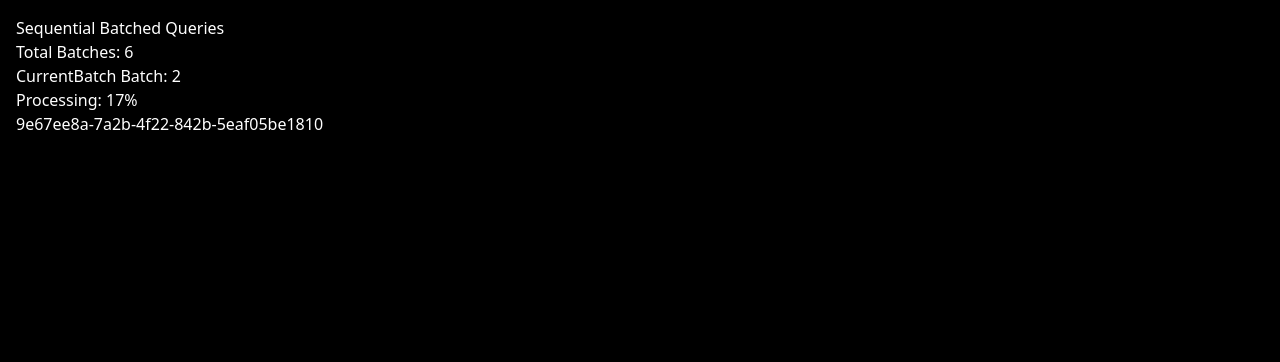
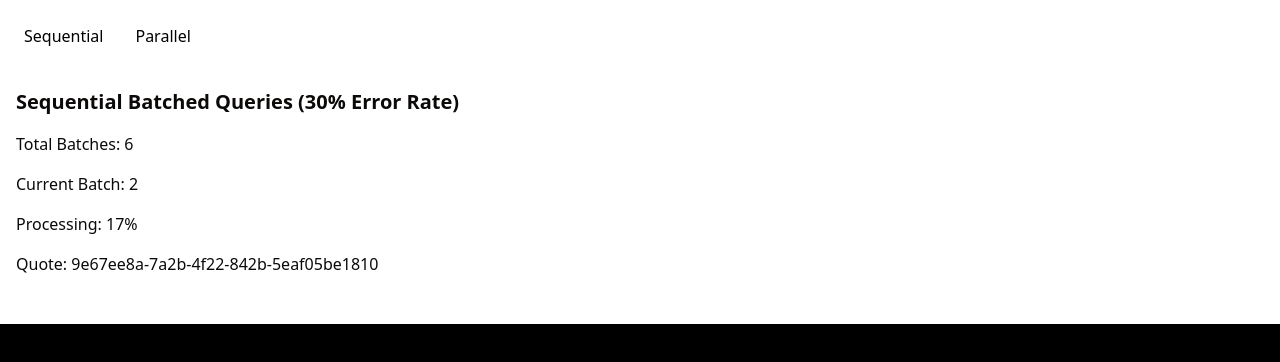
Before and after one commit to Nhollas/query-batching-spike, a Next.js app: page /sequential in a window 1280 px wide. Shown: the top 362 px of the page. Built offline with nearby package versions, Linux system fonts and the light colour scheme.

Commit message:
Add ability to navigate to either spikes. And add error handling cases for queries.

```diff
--- a/app/(routes)/api/quote/route.ts
+++ b/app/(routes)/api/quote/route.ts
@@ -1,6 +1,11 @@
 export async function POST() {
-  const delay = Math.floor(Math.random() * 5000) + 1000
+  const delay = Math.floor(Math.random() * 5000)
   await new Promise((resolve) => setTimeout(resolve, delay))
+
+  // Simulate 30% error rate
+  if (Math.random() < 0.3) {
+    return Response.json({ id: crypto.randomUUID() }, { status: 400 })
+  }
 
   return Response.json({ id: crypto.randomUUID() })
 }
--- a/app/(routes)/layout.tsx
+++ b/app/(routes)/layout.tsx
@@ -1,13 +1,26 @@
 import QueryClientProvider from "@/providers/query-client-provider"
 import "./globals.css"
 import { PropsWithChildren } from "react"
+import Link from "next/link"
 
 export default function RootLayout({ children }: PropsWithChildren) {
   return (
     <QueryClientProvider>
       <html lang="en" className="bg-black">
         <body>
-          <main>{children}</main>
+          <header>
+            <nav>
+              <ul className="flex gap-4 p-4 *:bg-white *:p-2 *:rounded-md *:text-black">
+                <li>
+                  <Link href="/sequential">Sequential</Link>
+                </li>
+                <li>
+                  <Link href="/parallel">Parallel</Link>
+                </li>
+              </ul>
+            </nav>
+          </header>
+          <main className="p-4">{children}</main>
         </body>
       </html>
     </QueryClientProvider>
--- /dev/null
+++ b/app/(routes)/page.tsx
@@ -0,0 +1,3 @@
+export default function Home() {
+  return null
+}
--- a/app/(routes)/parallel/page.tsx
+++ b/app/(routes)/parallel/page.tsx
@@ -5,11 +5,12 @@ import { quoteQueryOptions } from "@/quote-query-options"
 import products from "@/large_products_payload.json"
 import { useParallelBatchedQueries } from "@/hooks/use-parallel-batched-queries"
 import { batchItemsByByteLimit } from "@/lib/batch-items-by-byte-limit"
+import { QuoteDisplay } from "@/components/quote-display"
 
 export default function Home() {
-  const batches = useMemo(() => batchItemsByByteLimit(products, 50_000), [])
+  const batches = useMemo(() => batchItemsByByteLimit(products, 25_000), [])
 
-  const { data: quotes } = useParallelBatchedQueries({
+  const results = useParallelBatchedQueries({
     batches,
     getQueryOptions: ({ items, batchId }) =>
       quoteQueryOptions({
@@ -19,11 +20,15 @@ export default function Home() {
   })
 
   return (
-    <div className="min-h-screen bg-black text-white">
-      <h1>Parallel Batched Queries</h1>
-      {quotes.map((quote) => (
-        <div key={quote.id}>{quote.id}</div>
-      ))}
+    <div className="space-y-4">
+      <h1 className="text-xl font-semibold">
+        Parallel Batched Queries (30% Error Rate)
+      </h1>
+      <div className="flex flex-col gap-2">
+        {results.map((result, index) => (
+          <QuoteDisplay key={index} result={result} />
+        ))}
+      </div>
     </div>
   )
 }
--- a/app/(routes)/sequential/page.tsx
+++ b/app/(routes)/sequential/page.tsx
@@ -5,16 +5,13 @@ import { quoteQueryOptions } from "@/quote-query-options"
 import products from "@/large_products_payload.json"
 import { useSequentialBatchedQueries } from "@/hooks/use-sequential-batched-queries"
 import { batchProductsByCategory } from "@/lib/batch-products-by-category"
+import { QuoteDisplay } from "@/components/quote-display"
 
 export default function Home() {
   const batches = useMemo(() => batchProductsByCategory(products), [])
 
-  const {
-    data: quotes,
-    progress,
-    totalBatches,
-    currentBatch,
-  } = useSequentialBatchedQueries({
+  const { results, progress, totalBatches, currentBatch } =
+    useSequentialBatchedQueries({
       batches,
       getQueryOptions: ({ items, batchId }) =>
         quoteQueryOptions({
@@ -24,14 +21,16 @@ export default function Home() {
     })
 
   return (
-    <div className="min-h-screen bg-black text-white p-4">
-      <h1>Sequential Batched Queries</h1>
+    <div className="space-y-4">
+      <h1 className="text-xl font-semibold">
+        Sequential Batched Queries (30% Error Rate)
+      </h1>
       <div>Total Batches: {totalBatches}</div>
-      <div>CurrentBatch Batch: {currentBatch}</div>
+      <div>Current Batch: {currentBatch}</div>
       <div>Processing: {progress}%</div>
-      <div>
-        {quotes.map((quote) => (
-          <div key={quote.id}>{quote.id}</div>
+      <div className="flex flex-col gap-2">
+        {results.map((result, index) => (
+          <QuoteDisplay key={index} result={result} />
         ))}
       </div>
     </div>
--- /dev/null
+++ b/app/components/quote-display.tsx
@@ -0,0 +1,19 @@
+import { GetQuoteResponse } from "@/quote-query-options"
+import { UseQueryResult } from "@tanstack/react-query"
+
+export const QuoteDisplay = ({
+  result,
+}: {
+  result: UseQueryResult<GetQuoteResponse, Error>
+}) => {
+  const { error, data, isPending } = result
+
+  if (error)
+    return <div className="text-red-500">Quote Error: {error.message}</div>
+
+  if (isPending) {
+    return <div className="text-white/50">Loading...</div>
+  }
+
+  return <div>Quote: {data.id}</div>
+}
--- a/app/hooks/use-parallel-batched-queries.ts
+++ b/app/hooks/use-parallel-batched-queries.ts
@@ -12,12 +12,5 @@ export const useParallelBatchedQueries = <TItem, TData>({
 }: UseParallelBatchedQueriesProps<TItem, TData>) => {
   return useQueries({
     queries: batches.map((batch) => getQueryOptions(batch)),
-    combine(results) {
-      return {
-        data: results.map((r) => r.data).filter(Boolean) as TData[],
-        isPending: results.some((result) => result.isPending),
-        isError: results.find((result) => result.isError),
-      }
-    },
   })
 }
--- a/app/hooks/use-sequential-batched-queries.ts
+++ b/app/hooks/use-sequential-batched-queries.ts
@@ -15,28 +15,28 @@ export const useSequentialBatchedQueries = <TItem, TData>({
 
   const selectedBatches = batches.slice(0, currentBatchIndex)
 
-  const { progress, isLastQuerySuccess, data } = useQueries({
+  const { progress, isLastQueryFetched, results } = useQueries({
     queries: selectedBatches.map((batch) => getQueryOptions(batch)),
     combine: (results) => {
-      const successfulQueryCount = results.filter((r) => r.isSuccess).length
-      const progress = Math.round((successfulQueryCount / batches.length) * 100)
+      const completedQueryCount = results.filter((r) => r.isFetched).length
+      const progress = Math.round((completedQueryCount / batches.length) * 100)
 
       return {
-        data: results.map((r) => r.data).filter(Boolean) as TData[],
+        results,
         progress,
-        isLastQuerySuccess: !!results[results.length - 1]?.isSuccess,
+        isLastQueryFetched: results[results.length - 1]?.isFetched,
       }
     },
   })
 
   useEffect(() => {
-    if (isLastQuerySuccess && currentBatchIndex < batches.length) {
+    if (isLastQueryFetched && currentBatchIndex < batches.length) {
       setCurrentBatchIndex((prev) => prev + 1)
     }
-  }, [isLastQuerySuccess, currentBatchIndex, batches.length])
+  }, [isLastQueryFetched, currentBatchIndex, batches.length])
 
   return {
-    data,
+    results,
     progress,
     currentBatch: currentBatchIndex,
     totalBatches: batches.length,
--- a/app/quote-query-options.ts
+++ b/app/quote-query-options.ts
@@ -14,10 +14,11 @@ export const quoteQueryOptions = ({
   return {
     queryKey,
     queryFn: () => getQuotes(items),
+    retry: false,
   } satisfies QueryOptions
 }
 
-type GetQuoteResponse = {
+export type GetQuoteResponse = {
   id: string
 }
 
@@ -28,5 +29,9 @@ export const getQuotes = async (
     method: "POST",
     body: JSON.stringify(items),
   })
+
+  if (!response.ok) {
+    throw new Error("Failed to fetch quotes")
+  }
   return response.json()
 }
```
Lines whose indentation alone changed are shown as unchanged.
